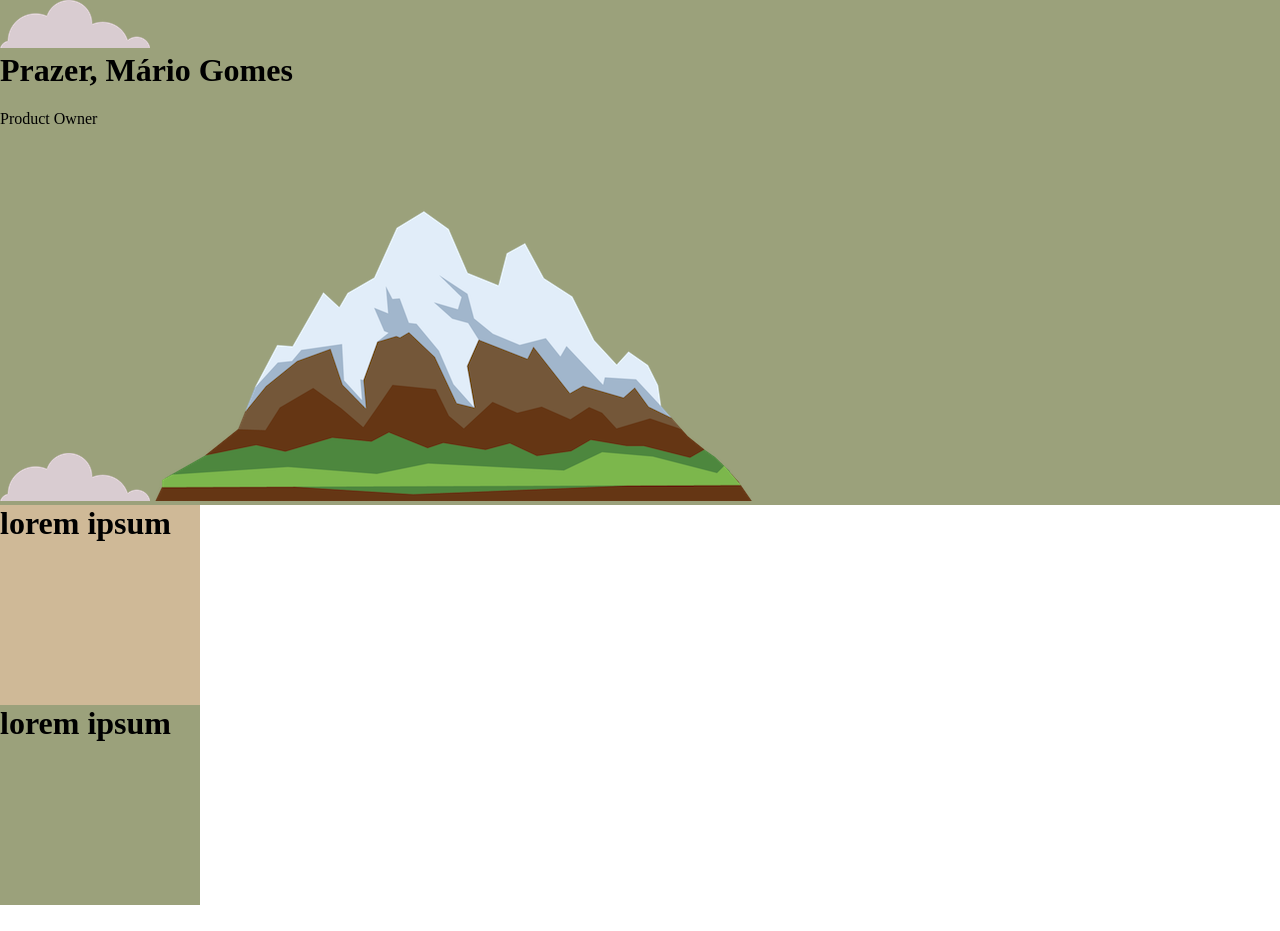
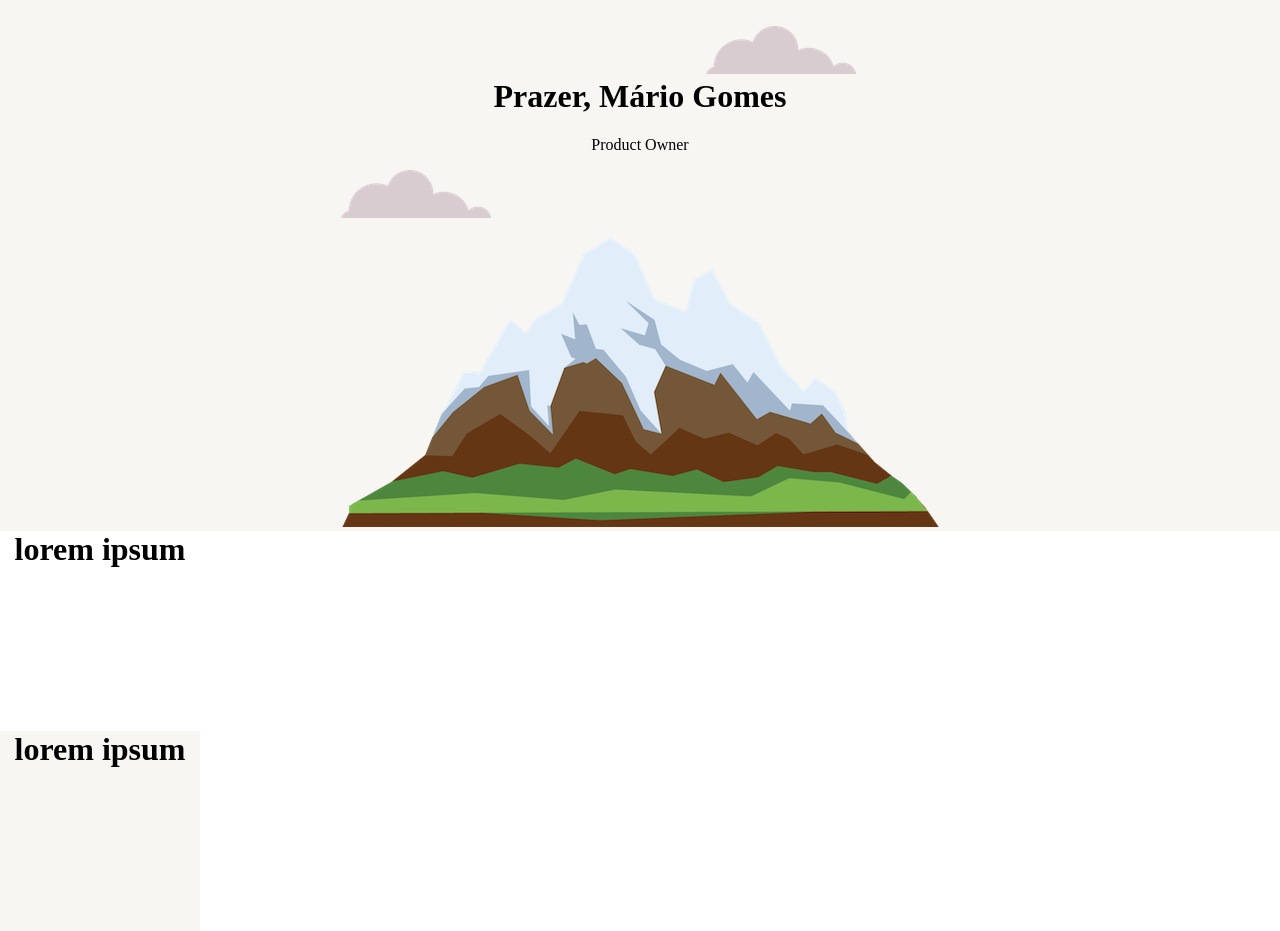
Before and after one commit to MR-GOMES/personal-website, a plain HTML site: page index.html in a window 1280 px wide. Before the commit the page ends 905 px from the top, so only its background shows below. Drawn offline with Linux system fonts and the light colour scheme.

Commit message:
Element position changes
My version to position elements.

```diff
--- a/css/styles.css
+++ b/css/styles.css
@@ -1,19 +1,27 @@
 body{
     margin: 0px;
+    text-align: center;
 }
 h1{
-    margin-top: 0px;
+    margin-top: 0%;
 }
-.top-container {
-    background-color: #9BA17B;
+.top-container{
+    background-color: #F7F6F2;
 }
-.middle-container {
-    background-color: #CFB997;
+.middle-container{
     width: 200px;
     height: 200px;
 }
-.bottom-container {
-    background-color: #9BA17B;
+.bottom-container{
+    background-color: #F7F6F2;
     width: 200px;
     height: 200px;
 }
+.top-cloud{
+    position: relative;
+    margin-top: 2%;
+    margin-left: 22%;
+}
+.bottom-cloud{
+    position: absolute;
+}
--- a/index.html
+++ b/index.html
@@ -8,10 +8,10 @@
 </head>
 <body>
 <div class="top-container">
-    <img src="images/cloud.png" alt="cloud-img">
+    <img class="top-cloud" src="images/cloud.png" alt="cloud-img">
     <h1>Prazer, Mário Gomes</h1>
     <p>Product Owner</p>
-    <img src="images/cloud.png" alt="cloud-img">
+    <img class="bottom-cloud" src="images/cloud.png" alt="cloud-img">
     <img src="images/mountain.png" alt="mountain-img">
 </div>
 <div class="middle-container">
```
